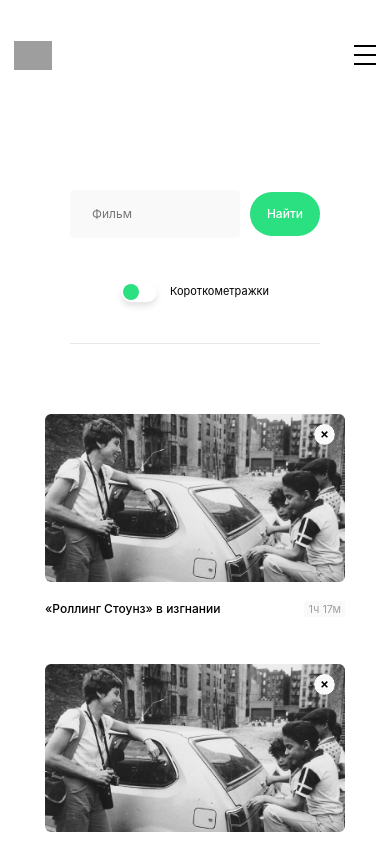
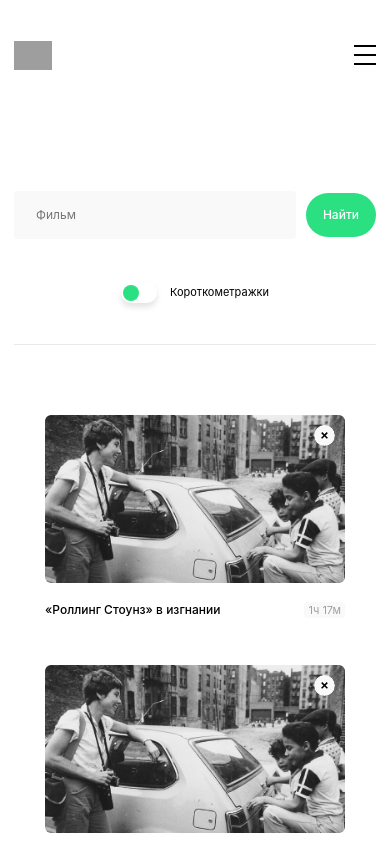
Before and after one commit to tayavalieva/movies-explorer-frontend, a React (Create React App) app: page /saved-movies in a window 390 px wide. Shown: the top 844 px of the page. Built offline with nearby package versions, Linux system fonts and the light colour scheme; grey boxes are pictures that could not be loaded; a web font is replaced by a local one.

Commit message:
fix: saved-movies page padding fixed

```diff
--- a/src/components/SavedMovies/SavedMovies.css
+++ b/src/components/SavedMovies/SavedMovies.css
@@ -4,5 +4,11 @@
 }
 
 .saved-movies-container {
-  padding: 80px 70px;
+  padding: 80px 70px 140px;
 }
+
+@media screen and (max-width: 640px) {
+  .saved-movies-container {
+    padding: 81px 14px 140px;
+  }
+}
```
